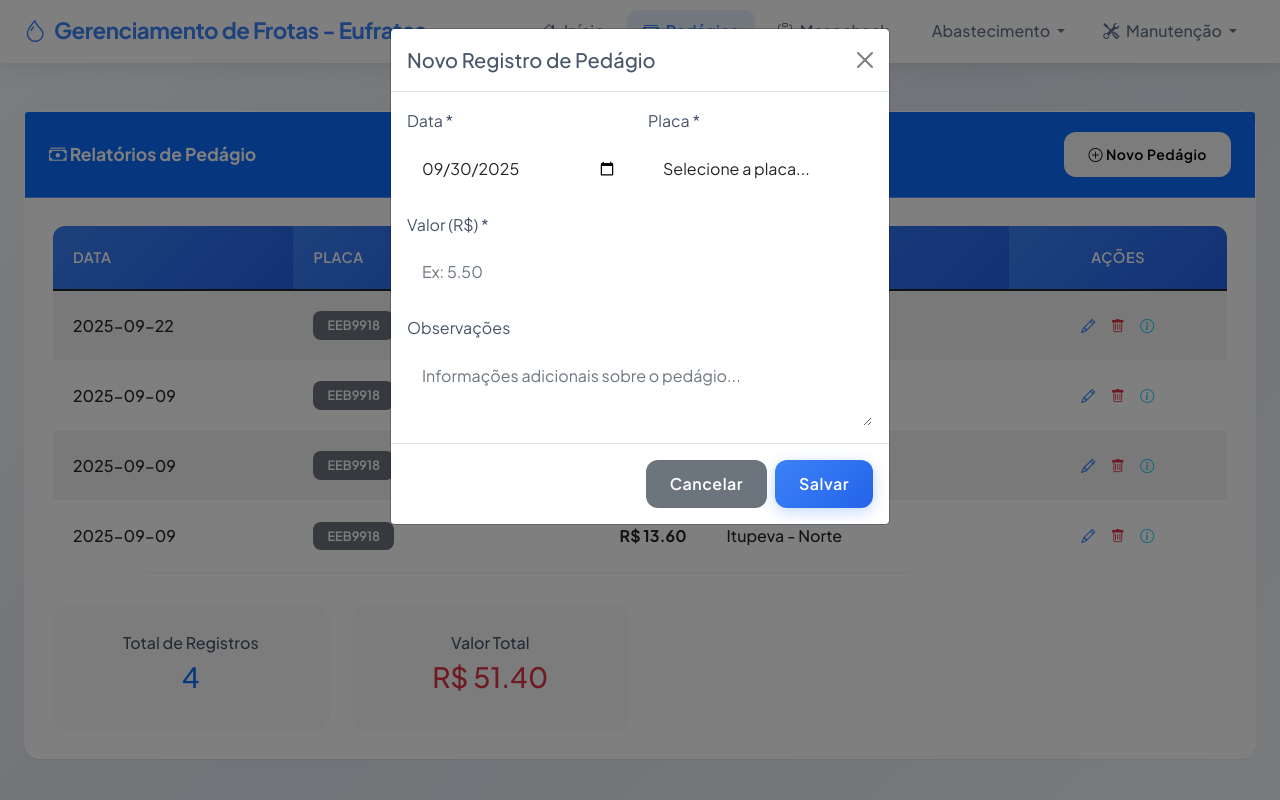
After one commit to Mativis/abas-sys, a Flask app: page /pedagios in a window 1280 px wide, after a click on "Novo Pedágio". The commit adds this page. Run offline with Flask 3, Linux system fonts and the light colour scheme; data comes from the database, SQL or seed files in the repository; both versions use the stored data as it was after the commit.

Commit message:
commit !new page - pedagios!

```diff
--- a/app.py
+++ b/app.py
@@ -34,13 +34,18 @@ from database import (
     excluir_troca_oleo,
     obter_troca_oleo_por_identificacao_tipo,
     atualizar_troca_oleo,
-    # NOVAS FUNÇÕES PARA MANUTENÇÕES
     obter_manutencoes,
     obter_manutencao_por_id,
     criar_manutencao,
     atualizar_manutencao,
     excluir_manutencao,
-    obter_estatisticas_manutencoes
+    obter_estatisticas_manutencoes,
+    obter_placas_veiculos,
+    criar_pedagio,
+    obter_pedagios,
+    obter_pedagio_por_id,
+    atualizar_pedagio,
+    excluir_pedagio
 )
 
 app = Flask(__name__)
@@ -614,6 +619,67 @@ def gerenciar_registro(id):
         except Exception as e:
             return jsonify({'success': False, 'error': str(e)}), 400
 
+@app.route('/pedagios')
+def pedagios():
+    """Página de gerenciamento de pedágios"""
+    try:
+        pedagios = obter_pedagios()
+        placas_disponiveis = obter_placas_veiculos()
+        return render_template('pedagios.html',
+                               active_page='pedagios',
+                               pedagios=pedagios,
+                               placas_disponiveis=placas_disponiveis)
+    except Exception as e:
+        flash(f'Erro ao carregar pedágios: {str(e)}', 'danger')
+        return render_template('pedagios.html',
+                               active_page='pedagios',
+                               pedagios=[],
+                               placas_disponiveis=[])
+
+@app.route('/api/pedagios', methods=['POST'])
+def api_criar_pedagio():
+    """API para criar um novo registro de pedágio"""
+    try:
+        dados = request.get_json()
+        if not all([dados.get('data'), dados.get('placa'), dados.get('valor')]):
+            return jsonify({'success': False, 'error': 'Dados obrigatórios faltando'}), 400
+
+        pedagio_id = criar_pedagio(dados)
+        if pedagio_id:
+            return jsonify({'success': True, 'id': pedagio_id})
+        return jsonify({'success': False, 'error': 'Erro ao criar registro de pedágio'}), 400
+    except Exception as e:
+        return jsonify({'success': False, 'error': str(e)}), 400
+
+@app.route('/api/pedagios/<int:id>', methods=['GET', 'PUT', 'DELETE'])
+def api_gerenciar_pedagio(id):
+    """API para gerenciar um registro de pedágio específico"""
+    if request.method == 'GET':
+        try:
+            pedagio = obter_pedagio_por_id(id)
+            if pedagio:
+                return jsonify(pedagio)
+            return jsonify({'error': 'Registro de pedágio não encontrado'}), 404
+        except Exception as e:
+            return jsonify({'error': str(e)}), 500
+
+    elif request.method == 'PUT':
+        try:
+            dados = request.get_json()
+            if atualizar_pedagio(id, dados):
+                return jsonify({'success': True})
+            return jsonify({'success': False, 'error': 'Nenhum registro atualizado'}), 404
+        except Exception as e:
+            return jsonify({'success': False, 'error': str(e)}), 400
+
+    elif request.method == 'DELETE':
+        try:
+            if excluir_pedagio(id):
+                return jsonify({'success': True})
+            return jsonify({'success': False, 'error': 'Nenhum registro excluído'}), 404
+        except Exception as e:
+            return jsonify({'success': False, 'error': str(e)}), 400
+
 @app.route('/static/<path:filename>')
 def static_files(filename):
     return send_from_directory(app.config['STATIC_FOLDER'], filename)
@@ -624,4 +690,4 @@ def inject_now():
 
 if __name__ == '__main__':
     criar_tabelas()
-    app.run(debug=True, host='0.0.0.0', port='5000')
+    app.run(debug=True, host='0.0.0.0', port='5005')
--- a/templates/base.html
+++ b/templates/base.html
@@ -376,9 +376,13 @@
                             <i class="bi bi-house me-1"></i> Início
                         </a>
                     </li>
-
                     <li class="nav-item">
-                        <a class="nav-link" href="https://bria-unaccustomed-uneuphemistically.ngrok-free.app/" class="fas fa-external-link-alt fa-xs">
+            <a class="nav-link {{ 'active' if active_page == 'pedagios' }}" href="/pedagios">
+                <i class="bi bi-cash-stack me-1"></i> Pedágios
+            </a>
+                    </li>
+                    <li class="nav-item">
+                        <a class="nav-link" href="https://briaunaccustomed-uneuphemistically.ngrok-free.app/" class="fas fa-external-link-alt fa-xs">
                             <i class="bi bi-clipboard me-1"></i> Mesocheck
                         </a>
                     </li>
--- /dev/null
+++ b/templates/pedagios.html
@@ -0,0 +1,357 @@
+{% extends "base.html" %}
+
+{% block content %}
+<div class="card">
+    <div class="card-header bg-primary text-white d-flex justify-content-between align-items-center">
+        <div>
+            <i class="bi bi-cash-stack"></i> Relatórios de Pedágio
+        </div>
+        <button class="btn btn-light btn-sm" data-bs-toggle="modal" data-bs-target="#novoPedagioModal">
+            <i class="bi bi-plus-circle"></i> Novo Pedágio
+        </button>
+    </div>
+    <div class="card-body">
+        <div class="table-responsive">
+            <table class="table table-striped table-hover" id="tabelaPedagios">
+                <thead class="table-dark">
+                    <tr>
+                        <th>Data</th>
+                        <th>Placa</th>
+                        <th class="text-end">Valor (R$)</th>
+                        <th>Observações</th>
+                        <th class="text-center">Ações</th>
+                    </tr>
+                </thead>
+                <tbody id="corpoTabela">
+                    {% for item in pedagios %}
+                    <tr id="row-{{ item.id }}">
+                        <td>{{ item.data }}</td>
+                        <td><span class="badge bg-secondary">{{ item.placa }}</span></td>
+                        <td class="text-end fw-bold">R$ {{ "%.2f"|format(item.valor) }}</td>
+                        <td>{{ item.observacoes if item.observacoes else '-' }}</td>
+                        <td class="text-center">
+                            <div class="btn-group btn-group-sm">
+                                <button class="btn btn-outline-primary" onclick="editarPedagio({{ item.id }})"
+                                        data-bs-toggle="tooltip" title="Editar">
+                                    <i class="bi bi-pencil"></i>
+                                </button>
+                                <button class="btn btn-outline-danger" onclick="excluirPedagio({{ item.id }})"
+                                        data-bs-toggle="tooltip" title="Excluir">
+                                    <i class="bi bi-trash"></i>
+                                </button>
+                                <button class="btn btn-outline-info" onclick="detalhesPedagio({{ item.id }})"
+                                        data-bs-toggle="tooltip" title="Detalhes">
+                                    <i class="bi bi-info-circle"></i>
+                                </button>
+                            </div>
+                        </td>
+                    </tr>
+                    {% else %}
+                    <tr>
+                        <td colspan="5" class="text-center py-4">
+                            <i class="bi bi-inbox display-1 text-muted"></i>
+                            <p class="text-muted mt-3">Nenhum pedágio encontrado.</p>
+                        </td>
+                    </tr>
+                    {% endfor %}
+                </tbody>
+            </table>
+        </div>
+
+        <div class="row mt-3">
+            <div class="col-md-3">
+                <div class="card bg-light">
+                    <div class="card-body text-center">
+                        <h6>Total de Registros</h6>
+                        <h3 class="text-primary">{{ pedagios|length }}</h3>
+                    </div>
+                </div>
+            </div>
+            <div class="col-md-3">
+                <div class="card bg-light">
+                    <div class="card-body text-center">
+                        <h6>Valor Total</h6>
+                        <h3 class="text-danger">R$ {{ "%.2f"|format(pedagios|sum(attribute='valor')) }}</h3>
+                    </div>
+                </div>
+            </div>
+        </div>
+    </div>
+</div>
+
+<div class="modal fade" id="novoPedagioModal" tabindex="-1">
+    <div class="modal-dialog">
+        <div class="modal-content">
+            <div class="modal-header">
+                <h5 class="modal-title">Novo Registro de Pedágio</h5>
+                <button type="button" class="btn-close" data-bs-dismiss="modal"></button>
+            </div>
+            <form id="formNovoPedagio">
+                <div class="modal-body">
+                    <div class="row g-3">
+                        <div class="col-md-6">
+                            <label class="form-label">Data *</label>
+                            <input type="date" class="form-control" name="data" required
+                                   value="{{ now.strftime('%Y-%m-%d') }}" max="{{ now.strftime('%Y-%m-%d') }}">
+                        </div>
+                        <div class="col-md-6">
+                            <label class="form-label">Placa *</label>
+                            <select class="form-select" name="placa" required>
+                                <option value="">Selecione a placa...</option>
+                                {% for placa in placas_disponiveis %}
+                                    <option value="{{ placa }}">{{ placa }}</option>
+                                {% endfor %}
+                            </select>
+                        </div>
+                        <div class="col-12">
+                            <label class="form-label">Valor (R$) *</label>
+                            <input type="number" step="0.01" min="0.01" class="form-control"
+                                   name="valor" required placeholder="Ex: 5.50">
+                        </div>
+                        <div class="col-12">
+                            <label class="form-label">Observações</label>
+                            <textarea class="form-control" name="observacoes" rows="2"
+                                      placeholder="Informações adicionais sobre o pedágio..."></textarea>
+                        </div>
+                    </div>
+                </div>
+                <div class="modal-footer">
+                    <button type="button" class="btn btn-secondary" data-bs-dismiss="modal">Cancelar</button>
+                    <button type="submit" class="btn btn-primary">Salvar</button>
+                </div>
+            </form>
+        </div>
+    </div>
+</div>
+
+<div class="modal fade" id="editarModal" tabindex="-1">
+    <div class="modal-dialog">
+        <div class="modal-content">
+            <div class="modal-header">
+                <h5 class="modal-title">Editar Pedágio</h5>
+                <button type="button" class="btn-close" data-bs-dismiss="modal"></button>
+            </div>
+            <form id="formEdicao">
+                <input type="hidden" id="editar_id">
+                <div class="modal-body">
+                    <div class="row g-3">
+                        <div class="col-md-6">
+                            <label class="form-label">Data *</label>
+                            <input type="date" class="form-control" id="editar_data" required>
+                        </div>
+                        <div class="col-md-6">
+                            <label class="form-label">Placa *</label>
+                            <select class="form-select" id="editar_placa" required>
+                                <option value="">Selecione a placa...</option>
+                                {% for placa in placas_disponiveis %}
+                                    <option value="{{ placa }}">{{ placa }}</option>
+                                {% endfor %}
+                            </select>
+                        </div>
+                        <div class="col-12">
+                            <label class="form-label">Valor (R$) *</label>
+                            <input type="number" step="0.01" min="0.01" class="form-control"
+                                   id="editar_valor" required>
+                        </div>
+                        <div class="col-12">
+                            <label class="form-label">Observações</label>
+                            <textarea class="form-control" id="editar_observacoes" rows="2"></textarea>
+                        </div>
+                    </div>
+                </div>
+                <div class="modal-footer">
+                    <button type="button" class="btn btn-secondary" data-bs-dismiss="modal">Cancelar</button>
+                    <button type="button" class="btn btn-primary" onclick="salvarEdicao()">Salvar</button>
+                </div>
+            </form>
+        </div>
+    </div>
+</div>
+
+<div class="modal fade" id="detalhesModal" tabindex="-1">
+    <div class="modal-dialog">
+        <div class="modal-content">
+            <div class="modal-header">
+                <h5 class="modal-title">Detalhes do Pedágio</h5>
+                <button type="button" class="btn-close" data-bs-dismiss="modal"></button>
+            </div>
+            <div class="modal-body" id="detalhesConteudo">
+                </div>
+            <div class="modal-footer">
+                <button type="button" class="btn btn-secondary" data-bs-dismiss="modal">Fechar</button>
+            </div>
+        </div>
+    </div>
+</div>
+
+<script>
+// Variáveis globais
+let pedagios = {{ pedagios|tojson }};
+const placasDisponiveis = {{ placas_disponiveis|tojson }};
+
+document.addEventListener('DOMContentLoaded', function() {
+    // Formulário de novo registro
+    document.getElementById('formNovoPedagio').addEventListener('submit', function(e) {
+        e.preventDefault();
+
+        const formData = new FormData(this);
+        const dados = {
+            data: formData.get('data'),
+            placa: formData.get('placa'),
+            valor: parseFloat(formData.get('valor')),
+            observacoes: formData.get('observacoes')
+        };
+
+        fetch('/api/pedagios', {
+            method: 'POST',
+            headers: {
+                'Content-Type': 'application/json',
+            },
+            body: JSON.stringify(dados)
+        })
+        .then(response => response.json())
+        .then(data => {
+            if (data.success) {
+                bootstrap.Modal.getInstance(document.getElementById('novoPedagioModal')).hide();
+                showAlert('Registro criado com sucesso!', 'success');
+                setTimeout(() => location.reload(), 1000);
+            } else {
+                showAlert('Erro ao criar registro: ' + data.error, 'danger');
+            }
+        })
+        .catch(error => {
+            console.error('Error:', error);
+            showAlert('Erro ao criar registro', 'danger');
+        });
+    });
+});
+
+function editarPedagio(id) {
+    fetch(`/api/pedagios/${id}`)
+    .then(response => response.json())
+    .then(data => {
+        if (data.id) {
+            document.getElementById('editar_id').value = data.id;
+            document.getElementById('editar_data').value = data.data;
+            document.getElementById('editar_placa').value = data.placa;
+            document.getElementById('editar_valor').value = data.valor;
+            document.getElementById('editar_observacoes').value = data.observacoes || '';
+
+            new bootstrap.Modal(document.getElementById('editarModal')).show();
+        } else {
+            showAlert('Erro ao carregar dados: ' + data.error, 'danger');
+        }
+    });
+}
+
+function salvarEdicao() {
+    const id = document.getElementById('editar_id').value;
+    const dados = {
+        data: document.getElementById('editar_data').value,
+        placa: document.getElementById('editar_placa').value,
+        valor: parseFloat(document.getElementById('editar_valor').value),
+        observacoes: document.getElementById('editar_observacoes').value
+    };
+
+    fetch(`/api/pedagios/${id}`, {
+        method: 'PUT',
+        headers: {
+            'Content-Type': 'application/json',
+        },
+        body: JSON.stringify(dados)
+    })
+    .then(response => response.json())
+    .then(data => {
+        if (data.success) {
+            bootstrap.Modal.getInstance(document.getElementById('editarModal')).hide();
+            showAlert('Registro atualizado com sucesso!', 'success');
+            setTimeout(() => location.reload(), 1000);
+        } else {
+            showAlert('Erro ao atualizar registro: ' + data.error, 'danger');
+        }
+    })
+    .catch(error => {
+        console.error('Error:', error);
+        showAlert('Erro ao atualizar registro', 'danger');
+    });
+}
+
+function excluirPedagio(id) {
+    if (confirm('Tem certeza que deseja excluir este registro?')) {
+        fetch(`/api/pedagios/${id}`, {
+            method: 'DELETE'
+        })
+        .then(response => response.json())
+        .then(data => {
+            if (data.success) {
+                showAlert('Registro excluído com sucesso!', 'success');
+                setTimeout(() => location.reload(), 1000);
+            } else {
+                showAlert('Erro ao excluir registro: ' + data.error, 'danger');
+            }
+        })
+        .catch(error => {
+            console.error('Error:', error);
+            showAlert('Erro ao excluir registro', 'danger');
+        });
+    }
+}
+
+function detalhesPedagio(id) {
+    fetch(`/api/pedagios/${id}`)
+    .then(response => response.json())
+    .then(data => {
+        if (data.id) {
+            const detalhesHtml = `
+                <div class="row">
+                    <div class="col-md-6">
+                        <p><strong>ID:</strong> ${data.id}</p>
+                        <p><strong>Data:</strong> ${data.data}</p>
+                        <p><strong>Placa:</strong> ${data.placa}</p>
+                        <p><strong>Valor:</strong> R$ ${parseFloat(data.valor).toFixed(2)}</p>
+                    </div>
+                    <div class="col-md-6">
+                        <p><strong>Data de Registro:</strong> ${data.data_registro.split(' ')[0]}</p>
+                    </div>
+                </div>
+                <div class="row mt-3">
+                    <div class="col-12">
+                        <div class="card bg-light">
+                            <div class="card-body">
+                                <h6>Observações:</h6>
+                                <p>${data.observacoes || '-'}</p>
+                            </div>
+                        </div>
+                    </div>
+                </div>
+            `;
+            document.getElementById('detalhesConteudo').innerHTML = detalhesHtml;
+            new bootstrap.Modal(document.getElementById('detalhesModal')).show();
+        } else {
+            showAlert('Erro ao carregar detalhes: ' + data.error, 'danger');
+        }
+    })
+    .catch(error => {
+        console.error('Error:', error);
+        showAlert('Erro ao carregar detalhes do registro', 'danger');
+    });
+}
+
+function showAlert(message, type) {
+    const alertDiv = document.createElement('div');
+    alertDiv.className = `alert alert-${type} alert-dismissible fade show`;
+    alertDiv.innerHTML = `
+        ${message}
+        <button type="button" class="btn-close" data-bs-dismiss="alert"></button>
+    `;
+
+    document.querySelector('.container').insertBefore(alertDiv, document.querySelector('.navbar').nextElementSibling);
+
+    setTimeout(() => {
+        if (alertDiv.parentNode) {
+            alertDiv.remove();
+        }
+    }, 5000);
+}
+</script>
+{% endblock %}
```
Also changed, not shown: database.py (+97 -0 lines), abastecimentos.db.
